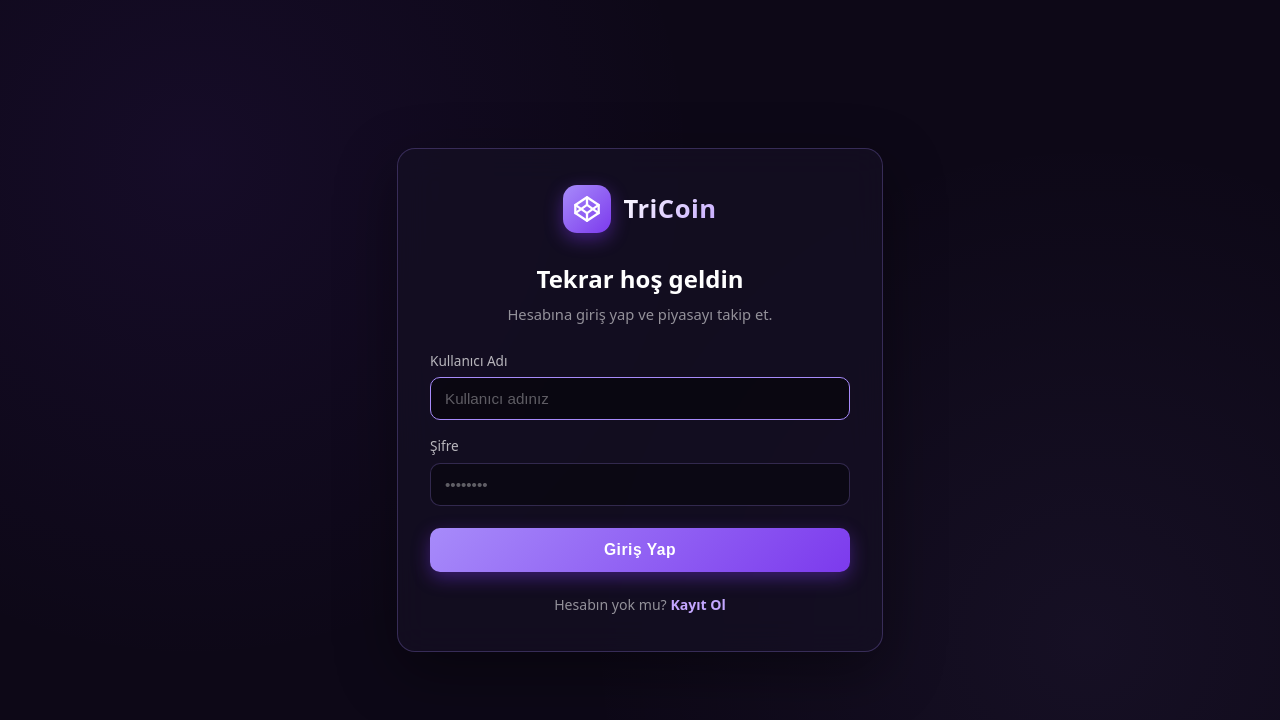
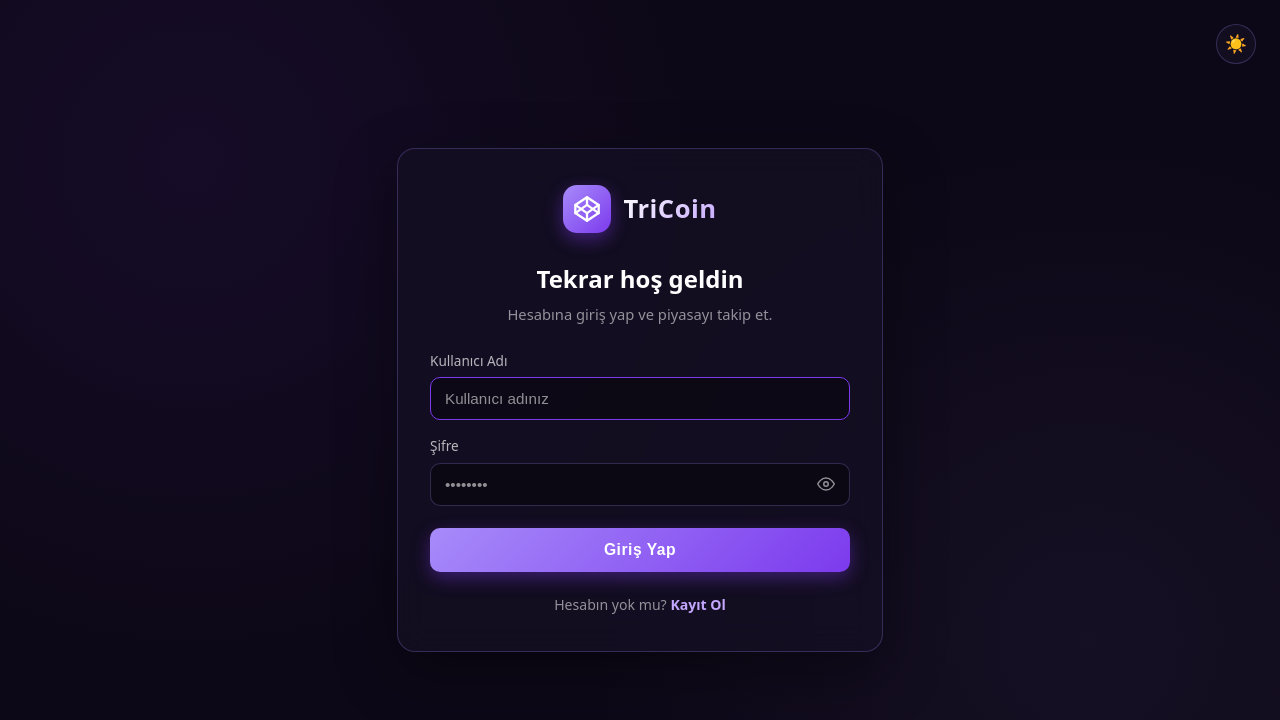
Before and after one commit to volkanyks57/i2i-Academy-TriCoin-17, a React (Vite) app in the folder web-app/: page /login in a window 1280 px wide. Shown: the top 720 px of the page. Built offline with nearby package versions, Linux system fonts and the light colour scheme.

Commit message:
Improve trade modal UX and fix auth page theming

```diff
--- a/web-app/src/components/Header.jsx
+++ b/web-app/src/components/Header.jsx
@@ -1,23 +1,15 @@
 // src/components/Header.jsx
-import { useState, useEffect } from 'react';
+import { useState } from 'react';
 import { useNavigate, useLocation } from 'react-router-dom';
+import { useTheme } from '../hooks/useTheme';
 
 export default function Header() {
   const navigate = useNavigate();
   const location = useLocation();
 
-  // Tema state'i: Sayfa ilk açıldığında localStorage'a bakar, yoksa 'dark' başlar
-  const [theme, setTheme] = useState(localStorage.getItem('theme') || 'dark');
-
-  // Tema değiştiğinde HTML'in data-theme değerini güncelle
-  useEffect(() => {
-    document.documentElement.setAttribute('data-theme', theme);
-    localStorage.setItem('theme', theme);
-  }, [theme]);
-
-  const toggleTheme = () => {
-    setTheme(prev => (prev === 'dark' ? 'light' : 'dark'));
-  };
+// Shared theme state/logic lives in useTheme() so Header, Login, and
+// Register all stay in sync instead of each keeping their own copy.
+  const { theme, toggleTheme } = useTheme();
 
   const handleLogout = () => {
     localStorage.removeItem('session_token');
--- /dev/null
+++ b/web-app/src/components/ThemeToggle.jsx
@@ -0,0 +1,17 @@
+// src/components/ThemeToggle.jsx
+import { useTheme } from '../hooks/useTheme';
+
+export default function ThemeToggle({ className = '' }) {
+  const { theme, toggleTheme } = useTheme();
+
+  return (
+    <button
+      className={`theme-toggle-btn ${className}`}
+      onClick={toggleTheme}
+      title="Tema Değiştir"
+      type="button"
+    >
+      {theme === 'dark' ? '☀️' : '🌙'}
+    </button>
+  );
+}
--- /dev/null
+++ b/web-app/src/hooks/useTheme.js
@@ -0,0 +1,19 @@
+// src/hooks/useTheme.js
+import { useState, useEffect } from 'react';
+
+// Shared theme logic so both the logged-in Header and the public
+// Login/Register pages can read and toggle the same theme.
+export function useTheme() {
+  const [theme, setTheme] = useState(localStorage.getItem('theme') || 'dark');
+
+  useEffect(() => {
+    document.documentElement.setAttribute('data-theme', theme);
+    localStorage.setItem('theme', theme);
+  }, [theme]);
+
+  const toggleTheme = () => {
+    setTheme((prev) => (prev === 'dark' ? 'light' : 'dark'));
+  };
+
+  return { theme, toggleTheme };
+}
--- a/web-app/src/index.css
+++ b/web-app/src/index.css
@@ -167,6 +167,30 @@ body {
   box-sizing: border-box;
 }
 
+.theme-toggle-btn {
+  display: flex;
+  align-items: center;
+  justify-content: center;
+  width: 40px;
+  height: 40px;
+  background: var(--bg-card);
+  border: 1px solid var(--border-color);
+  border-radius: 50%;
+  font-size: 1.1rem;
+  cursor: pointer;
+  transition: transform 0.15s ease;
+}
+
+.theme-toggle-btn:hover {
+  transform: scale(1.08);
+}
+
+.auth-theme-toggle {
+  position: absolute;
+  top: 24px;
+  right: 24px;
+}
+
 .auth-card {
   width: 100%;
   max-width: 420px;
@@ -253,18 +277,50 @@ body {
 
 .auth-input {
   padding: 12px 14px;
-  background: rgba(0, 0, 0, 0.35);
-  border: 1px solid rgba(167, 139, 250, 0.25);
+  background: var(--input-bg);
+  border: 1px solid var(--border-color);
   border-radius: 10px;
-  color: #ffffff;
+  color: var(--text-main);
   font-size: 0.95rem;
   outline: none;
   transition: border-color 0.15s ease, background 0.15s ease;
 }
 
+.auth-input-wrapper {
+  position: relative;
+  display: flex;
+  align-items: center;
+}
+
+.auth-input-wrapper .auth-input {
+  width: 100%;
+  padding-right: 42px;
+  box-sizing: border-box;
+}
+
+.auth-password-toggle {
+  position: absolute;
+  right: 10px;
+  display: flex;
+  align-items: center;
+  justify-content: center;
+  width: 28px;
+  height: 28px;
+  background: transparent;
+  border: none;
+  color: var(--text-secondary);
+  cursor: pointer;
+  padding: 0;
+  transition: color 0.15s ease;
+}
+
+.auth-password-toggle:hover {
+  color: var(--text-main);
+}
+
 .auth-input:focus {
-  border-color: #a78bfa;
-  background: rgba(0, 0, 0, 0.45);
+  border-color: var(--accent);
+  background: var(--input-bg);
 }
 
 .auth-input:disabled {
@@ -273,7 +329,7 @@ body {
 }
 
 .auth-input::placeholder {
-  color: rgba(255, 255, 255, 0.35);
+  color: var(--text-secondary);
 }
 
 .auth-error {
@@ -346,7 +402,7 @@ body {
 .auth-footer {
   margin-top: 22px;
   text-align: center;
-  color: rgba(255, 255, 255, 0.55);
+  color: var(--text-secondary);
   font-size: 0.88rem;
 }
 
@@ -648,6 +704,7 @@ body {
 }
 
 .trade-modal {
+  position: relative;
   width: 420px;
   max-width: 92vw;
   max-height: 90vh;
@@ -684,6 +741,27 @@ body {
   border-bottom: 1px solid var(--border-color);
 }
 
+.trade-modal-header-right {
+  display: flex;
+  align-items: center;
+  gap: 10px;
+}
+
+.trade-countdown-mini {
+  display: flex;
+  align-items: center;
+  justify-content: center;
+  width: 32px;
+  height: 32px;
+  background: var(--bg-inner);
+  border: 2px solid var(--accent);
+  border-radius: 50%;
+  color: var(--accent);
+  font-size: 0.78rem;
+  font-weight: 700;
+  flex-shrink: 0;
+}
+
 .trade-modal-header h3 {
   margin: 0;
   display: flex;
@@ -838,7 +916,7 @@ body {
 .trade-price-hint-bottom {
   margin-top: auto;
   padding-top: 14px;
-  color: rgba(167, 139, 250, 0.7);
+  color: var(--text-secondary);
   font-size: 0.75rem;
   font-style: italic;
   text-align: center;
@@ -1015,6 +1093,50 @@ body {
   font-size: 0.9rem;
 }
 
+.trade-toast {
+  position: absolute;
+  top: 24px;
+  left: 50%;
+  transform: translateX(-50%);
+  display: flex;
+  align-items: center;
+  gap: 10px;
+  padding: 12px 18px;
+  background: #ef4444;
+  color: #ffffff;
+  border-radius: 10px;
+  font-size: 0.9rem;
+  font-weight: 500;
+  box-shadow: 0 8px 24px rgba(239, 68, 68, 0.4);
+  z-index: 10;
+  animation: trade-toast-in 0.25s ease, trade-toast-out 0.25s ease 3.5s forwards;
+  max-width: 320px;
+}
+
+.trade-toast svg {
+  flex-shrink: 0;
+}
+
+@keyframes trade-toast-in {
+  from {
+    opacity: 0;
+    transform: translateX(-50%) translateY(-10px);
+  }
+  to {
+    opacity: 1;
+    transform: translateX(-50%) translateY(0);
+  }
+}
+
+@keyframes trade-toast-out {
+  from {
+    opacity: 1;
+  }
+  to {
+    opacity: 0;
+  }
+}
+
 .trade-success {
   display: flex;
   flex-direction: column;
@@ -1037,18 +1159,18 @@ body {
 .trade-success-details {
   width: 100%;
   padding: 16px;
-  background: rgba(0, 0, 0, 0.25);
+  background: var(--bg-inner);
   border-radius: 10px;
 }
 
 .trade-success-details p {
   margin: 6px 0;
-  color: rgba(255, 255, 255, 0.85);
+  color: var(--text-main);
   font-size: 0.92rem;
 }
 
 .trade-success-details strong {
-  color: #ffffff;
+  color: var(--text-main);
 }
 
 @media (max-width: 780px) {
@@ -1599,6 +1721,17 @@ body {
   --input-bg: #ffffff;
 }
 
+/* The brand name uses a gradient text effect that only reads well
+   against a dark background — override it with a darker gradient
+   in light mode so "TriCoin" stays legible on the white card/header. */
+[data-theme='light'] .auth-brand-name,
+[data-theme='light'] .app-brand-name {
+  background: linear-gradient(135deg, #1e293b 0%, #2563eb 100%);
+  -webkit-background-clip: text;
+  background-clip: text;
+  -webkit-text-fill-color: transparent;
+}
+
 /* 1. Base & Reset */
 body {
   margin: 0;
--- a/web-app/src/pages/Login.jsx
+++ b/web-app/src/pages/Login.jsx
@@ -1,9 +1,11 @@
 import { useState } from 'react';
 import { useNavigate, Link } from 'react-router-dom';
 import api from '../services/api';
+import ThemeToggle from '../components/ThemeToggle';
 
 const Login = () => {
   const [formData, setFormData] = useState({ username: '', password: '' });
+  const [showPassword, setShowPassword] = useState(false);
   const [loading, setLoading] = useState(false);
   const [error, setError] = useState('');
   const navigate = useNavigate();
@@ -32,6 +34,7 @@ const Login = () => {
 
   return (
     <div className="auth-page">
+      <ThemeToggle className="auth-theme-toggle" />
       <div className="auth-card">
         <div className="auth-brand">
           <div className="auth-brand-icon">
@@ -65,14 +68,35 @@ const Login = () => {
 
           <label className="auth-label">
             Şifre
+            <div className="auth-input-wrapper">
               <input
                 className="auth-input"
-              type="password"
+                type={showPassword ? 'text' : 'password'}
                 placeholder="••••••••"
                 value={formData.password}
                 onChange={(e) => setFormData({ ...formData, password: e.target.value })}
                 disabled={loading}
               />
+              <button
+                type="button"
+                className="auth-password-toggle"
+                onClick={() => setShowPassword((prev) => !prev)}
+                tabIndex={-1}
+                title={showPassword ? 'Şifreyi gizle' : 'Şifreyi göster'}
+              >
+                {showPassword ? (
+                  <svg xmlns="http://www.w3.org/2000/svg" width="18" height="18" viewBox="0 0 24 24" fill="none" stroke="currentColor" strokeWidth="2" strokeLinecap="round" strokeLinejoin="round">
+                    <path d="M17.94 17.94A10.07 10.07 0 0 1 12 20c-7 0-11-8-11-8a18.45 18.45 0 0 1 5.06-5.94M9.9 4.24A9.12 9.12 0 0 1 12 4c7 0 11 8 11 8a18.5 18.5 0 0 1-2.16 3.19m-6.72-1.07a3 3 0 1 1-4.24-4.24"></path>
+                    <line x1="1" y1="1" x2="23" y2="23"></line>
+                  </svg>
+                ) : (
+                  <svg xmlns="http://www.w3.org/2000/svg" width="18" height="18" viewBox="0 0 24 24" fill="none" stroke="currentColor" strokeWidth="2" strokeLinecap="round" strokeLinejoin="round">
+                    <path d="M1 12s4-8 11-8 11 8 11 8-4 8-11 8-11-8-11-8z"></path>
+                    <circle cx="12" cy="12" r="3"></circle>
+                  </svg>
+                )}
+              </button>
+            </div>
           </label>
 
           {error && <div className="auth-error">{error}</div>}
--- a/web-app/src/pages/Register.jsx
+++ b/web-app/src/pages/Register.jsx
@@ -1,6 +1,7 @@
 import { useState } from 'react';
 import { useNavigate, Link } from 'react-router-dom';
 import api from '../services/api';
+import ThemeToggle from '../components/ThemeToggle';
 
 const Register = () => {
   const [formData, setFormData] = useState({ username: '', password: '' });
@@ -38,6 +39,7 @@ const Register = () => {
 
   return (
     <div className="auth-page">
+      <ThemeToggle className="auth-theme-toggle" />
       <div className="auth-card">
         <div className="auth-brand">
           <div className="auth-brand-icon">
```
Also changed, not shown: web-app/src/components/TradeModal.jsx (+82 -5 lines). Lines whose indentation alone changed are shown as unchanged.
